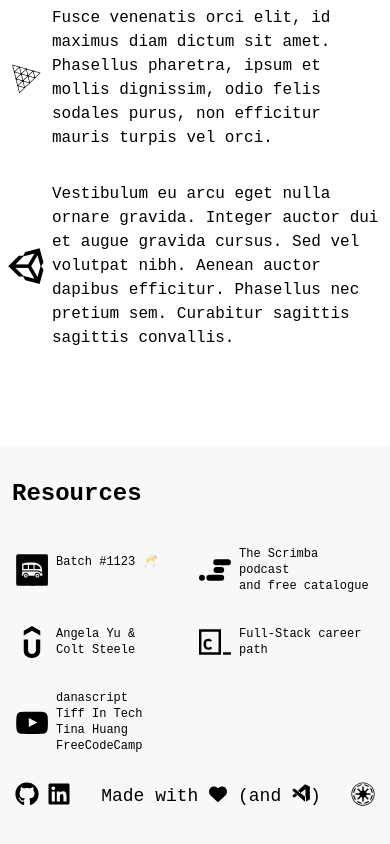
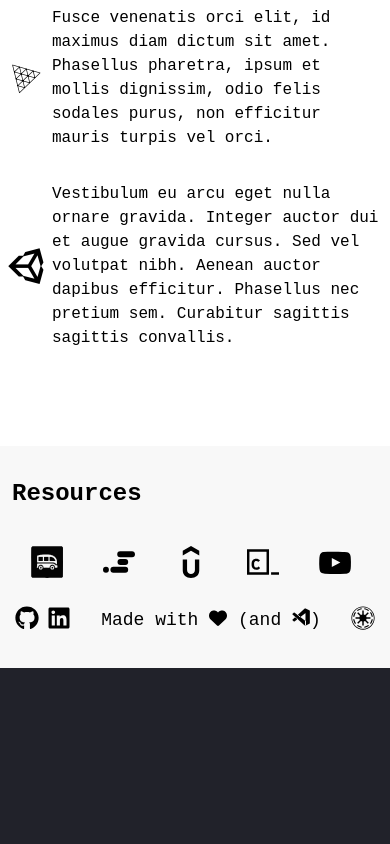
Before and after one commit to zacnation/react-portfolio, a React (Vite) app: page / in a window 390 px wide. Shown: the part 3283-4127 px from the top of the page. After the commit the page ends 3951 px from the top, so only its background shows below. Built offline with nearby package versions, Linux system fonts and the light colour scheme.

Commit message:
Remove grid and listItems text when below md breakpoint

```diff
--- a/src/components/Resources.jsx
+++ b/src/components/Resources.jsx
@@ -13,60 +13,39 @@ export default function Resources(props) {
         Resources I&apos;m incredibly grateful for
       </h2>
 
-      <div className="grid grid-cols-2 md:hidden">
-        <div className="flex items-center">
+      <div className="md:hidden flex justify-center space-x-6">
         <ResourceCard
           imageSrc={
             props.darkMode ? "lewagon-icon-inverted.svg" : "lewagon-icon.svg"
           }
-            listItems={["Batch #1123 🥂"]}
+          listItems={[]}
         />
-        </div>
 
-        <div className="grid col-span-2">
-          <div className="flex items-center">
         <ResourceCard
-              imageSrc={
-                props.darkMode ? "scrimba-dark-f.svg" : "scrimba-icon.svg"
-              }
-              listItems={["The Scrimba podcast", "and free catalogue"]}
+          imageSrc={props.darkMode ? "scrimba-dark-f.svg" : "scrimba-icon.svg"}
+          listItems={[]}
         />
-          </div>
-        </div>
 
-        <div className="flex items-center">
         <ResourceCard
           imageSrc={
             props.darkMode ? "udemy-icon-inverted.svg" : "udemy-icon.svg"
           }
-            listItems={["Angela Yu &", "Colt Steele"]}
+          listItems={[]}
         />
-        </div>
 
-        <div className="flex items-center">
         <ResourceCard
           imageSrc={
             props.darkMode
               ? "codecademy-icon-inverted.svg"
               : "codecademy-icon.svg"
           }
-            listItems={["Full-Stack career path"]}
+          listItems={[]}
         />
-        </div>
 
-        <div className="grid col-span-3">
         <ResourceCard
-            imageSrc={
-              props.darkMode ? "youtube-dark-f.svg" : "youtube-icon.svg"
-            }
-            listItems={[
-              "danascript",
-              "Tiff In Tech",
-              "Tina Huang",
-              "FreeCodeCamp",
-            ]}
+          imageSrc={props.darkMode ? "youtube-dark-f.svg" : "youtube-icon.svg"}
+          listItems={[]}
         />
-        </div>
       </div>
 
       <div className="hidden md:flex justify-center">
```
Lines whose indentation alone changed are shown as unchanged.
